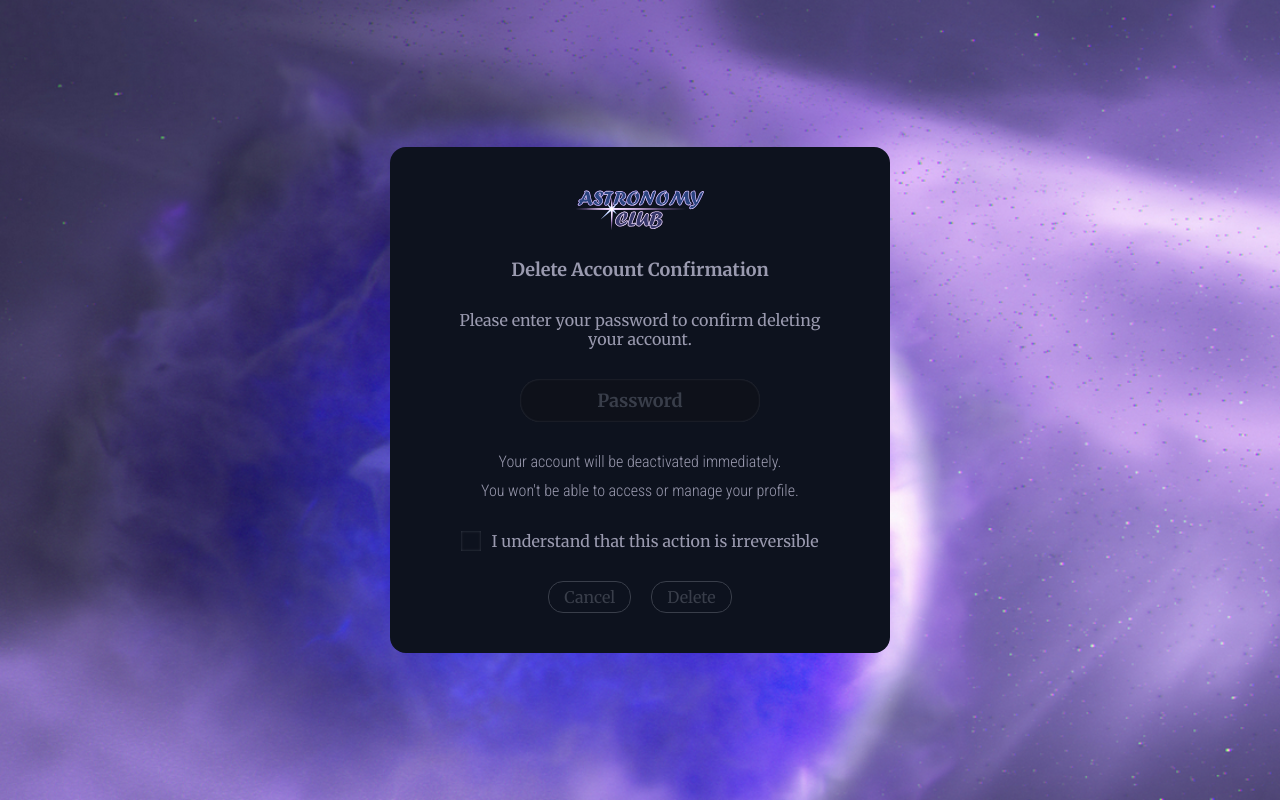
After one commit to Sergy1616/ac_project, a Django app: page /account/delete/ in a window 1280 px wide. The commit adds this page. Run offline with Django 4.2, Linux system fonts and the light colour scheme; the visitor is signed in with stand-in values (Sample User, id 1).

Commit message:
delete account

```diff
--- a/ac_app/account/forms.py
+++ b/ac_app/account/forms.py
@@ -74,3 +74,8 @@ class CustomPasswordResetForm(PasswordResetForm):
         if not Profile.objects.filter(email=data).exists():
             raise forms.ValidationError('No account found with that email address.')
         return data
+
+
+class DeleteAccountForm(forms.Form):
+    password = forms.CharField(widget=forms.PasswordInput)
+    confirm_delete = forms.BooleanField(label='I understand that this action is irreversible')
--- a/ac_app/account/urls.py
+++ b/ac_app/account/urls.py
@@ -7,7 +7,8 @@ from .views import (
     EditProfileView,
     CustomPasswordChangeView,
     CustomPasswordResetView,
-    CustomPasswordResetConfirmView
+    CustomPasswordResetConfirmView,
+    DeleteAccountView
 )
 
 urlpatterns = [
@@ -17,6 +18,8 @@ urlpatterns = [
     path('password_change/', CustomPasswordChangeView.as_view(), name='password_change'),
     path('password_reset/', CustomPasswordResetView.as_view(), name='password_reset'),
     path('password-reset/<uidb64>/<token>/', CustomPasswordResetConfirmView.as_view(), name='password_reset_confirm'),
+    path('delete/', DeleteAccountView.as_view(), name='delete_account'),
+
     path('edit/', EditProfileView.as_view(), name='edit_profile'),
     path('<username>/', ProfileView.as_view(), name='user_detail'),
 ]
--- a/ac_app/account/views.py
+++ b/ac_app/account/views.py
@@ -1,13 +1,19 @@
 from django.contrib import messages
-from django.contrib.auth import login
+from django.contrib.auth import login, logout
 from django.contrib.auth.mixins import LoginRequiredMixin
 from django.contrib.auth.views import LoginView, PasswordChangeView, PasswordResetView, PasswordResetConfirmView
 from django.http import HttpResponseRedirect
 from django.urls import reverse_lazy
-from django.views.generic import DetailView, FormView, UpdateView
+from django.views.generic import DeleteView, DetailView, FormView, UpdateView
 from django.shortcuts import redirect
 
-from account.forms import CustomPasswordResetForm, SignUpProfileForm, ProfileEditForm, CustomPasswordChangeForm
+from account.forms import (
+    CustomPasswordResetForm,
+    SignUpProfileForm,
+    ProfileEditForm,
+    CustomPasswordChangeForm,
+    DeleteAccountForm
+)
 from account.models import Profile
 
 
@@ -102,3 +108,31 @@ class CustomPasswordResetConfirmView(PasswordResetConfirmView):
             return self.get(request, *args, **kwargs)
         else:
             return self.form_invalid(form)
+
+
+class DeleteAccountView(LoginRequiredMixin, DeleteView):
+    form_class = DeleteAccountForm
+    template_name = 'account/delete_account.html'
+    success_url = reverse_lazy('home')
+
+    def get_object(self, queryset=None):
+        return self.request.user
+
+    def post(self, request, *args, **kwargs):
+        user = request.user
+        password = request.POST.get('password')
+        if user.check_password(password):
+            if self.request.POST.get('confirm_delete'):
+                return super().post(request, *args, **kwargs)
+            else:
+                messages.error(self.request, 'Please check the confirmation box to delete your account.')
+                return super().get(request, *args, **kwargs)
+        else:
+            messages.error(self.request, 'Incorrect password. Account deletion failed.')
+            return super().get(request, *args, **kwargs)
+
+    def form_valid(self, form):
+        success_url = self.get_success_url()
+        self.object.delete()
+        logout(self.request)
+        return HttpResponseRedirect(success_url)
--- a/ac_app/static/css/page-style.css
+++ b/ac_app/static/css/page-style.css
@@ -16,10 +16,26 @@
     overflow-wrap: anywhere;
 }
 
-.buttons {
+.buttons,
+.confirm-button {
     display: flex;
     justify-content: center;
     margin-top: 20px;
+}
+
+.confirm-button { margin-bottom: 10px; }
+
+.confirm-button button {
+    margin: 0 10px;
+    background: none;
+    color: var(--sleep-color);
+    border: 1px solid var(--sleep-color);
+    border-radius: 15px;
+    padding: 5px 15px;
+    font-family: 'Merriweather', serif;
+    font-size: 1rem; /* =16px */
+    cursor: pointer;
+    transition: 0.9s;
 }
 
 .checkbox { display: none; }
@@ -40,6 +56,11 @@
     display: block;
     margin-left: 2px;
     margin-top: -12px;
+}
+
+.label-checkbox {
+    display: block;
+    margin: 30px 0;
 }
 
 /* account/profile */
@@ -228,11 +249,14 @@
     font-size: 18px;
 }
 
-.registration-form p { margin-bottom: 30px; }
+.registration-form p {
+    margin: 30px auto;
+    width: 80%;
+}
 
 .text-note {
     font-family: 'Roboto Condensed', sans-serif;
-    margin-top: 30px;
+    margin-top: 20px;
 }
 
-.text-note p { margin: 0 0 10px; }
+.text-note p { margin: 0 auto 10px; }
--- /dev/null
+++ b/ac_app/templates/account/delete_account.html
@@ -0,0 +1,32 @@
+{% extends "base-registration.html" %}
+{% load static %}
+{% block title %}Delete Account Confirmation{% endblock %}
+
+{% block content %}
+    <div class="registration-form">
+        <h1>Delete Account Confirmation</h1>
+        <ul class="messages">
+            {% for message in messages %}
+                <li class="{{ message.tags }}">{{ message|safe }}</li>
+            {% endfor %}
+        </ul>
+        <p>Please enter your password to confirm deleting your account.</p>
+        <form method="post">
+            {% csrf_token %}
+            <input class="form-item" type="password" name="password" placeholder="Password">
+            <div class="form-error">{{ form.password.errors }}</div>
+            <div class="text-note">
+                <p>Your account will be deactivated immediately.</p>
+                <p>You won't be able to access or manage your profile.</p>
+            </div>
+            <label class="label-checkbox">
+                <input class="checkbox" type="checkbox" name="confirm_delete">
+                <span class="checkbox-main"></span>{{ form.confirm_delete.label }}
+            </label>
+            <div class="confirm-button">
+                <button type="button"><a href="{{ user.get_absolute_url }}">Cancel</a></button>
+                <button type="submit">Delete</button>
+            </div>
+        </form>
+    </div>
+{% endblock %}
--- a/ac_app/templates/account/edit_profile.html
+++ b/ac_app/templates/account/edit_profile.html
@@ -47,7 +47,7 @@
                 </form>
                 <div class="edit-links">
                     <a class="page-link" href="{% url 'password_change' %}">Change password</a>
-                    <a class="page-link delete-link" href="#">Delete account</a>
+                    <a class="page-link delete-link" href="{% url 'delete_account' %}">Delete account</a>
                 </div>
             </div>
         </div>
```
